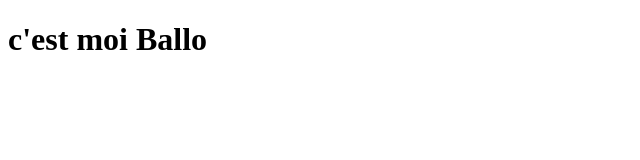
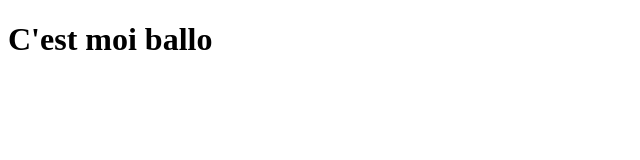
Before and after one commit to yawadouti5-cyber/lare-projet, a plain HTML site: page index.html in a window 1280 px wide. Shown: the whole page, without its empty margins (0-640 px from the left). Drawn offline with Linux system fonts and the light colour scheme.

Commit message:
version ottian

```diff
--- a/index.html
+++ b/index.html
@@ -6,6 +6,6 @@
     <title>Document</title>
 </head>
 <body>
-    <h1>c'est moi Ballo</h1>
+    <h1>C'est moi ballo</h1>
 </body>
 </html>
```
